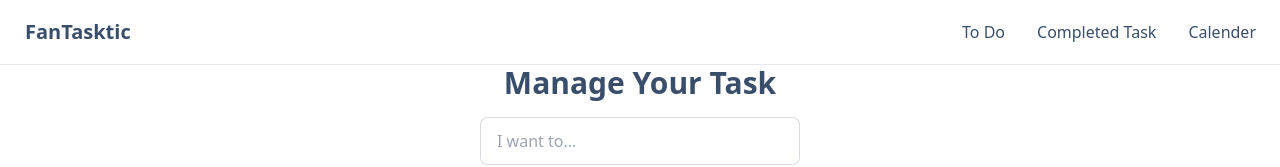
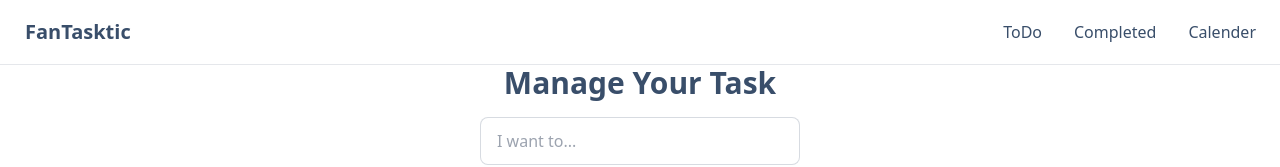
Before and after one commit to AveyBD/task-management-react, a React (Create React App) app: page / in a window 1280 px wide. Shown: the top 167 px of the page. Built offline with nearby package versions, Linux system fonts and the light colour scheme.

Commit message:
Fix Navbar

```diff
--- /dev/null
+++ b/src/Components/Home/List.jsx
@@ -0,0 +1,11 @@
+import React from 'react';
+
+const List = () => {
+    return (
+        <div>
+
+        </div>
+    );
+};
+
+export default List;
--- /dev/null
+++ b/src/Components/Home/Task.jsx
@@ -0,0 +1,13 @@
+import React from 'react';
+
+const Task = ({_id, task}) => {
+    return (
+        <div className='flex'>
+            <input type="checkbox" name="" id={_id} />
+            <h2>{task}</h2>
+
+        </div>
+    );
+};
+
+export default Task;
--- a/src/Components/Home/Todo.jsx
+++ b/src/Components/Home/Todo.jsx
@@ -1,10 +1,13 @@
-import React from "react";
+import React, { useState } from "react";
 import { useForm } from "react-hook-form";
 
 const Todo = () => {
   const { register, handleSubmit, reset } = useForm();
+  const [task, setTask] = useState("");
+  const [todo, setTodo] = useState([]);
   const onSubmit = (data) => {
-    console.log(data);
+    console.log(data.task);
+    setTask(data.task);
     reset();
   };
   return (
--- a/src/Components/Shared/Nav.jsx
+++ b/src/Components/Shared/Nav.jsx
@@ -12,10 +12,10 @@ const Nav = () => {
       <div className="flex-none">
         <ul className="menu menu-horizontal p-0">
           <li>
-            <Link to={"/"}>To Do</Link>
+            <Link to={"/"}>ToDo</Link>
           </li>
           <li>
-            <Link to={"/completed"}>Completed Task</Link>
+            <Link to={"/completed"}>Completed</Link>
           </li>
           <li>
             <Link to={"/calendar"}>Calender</Link>
```
